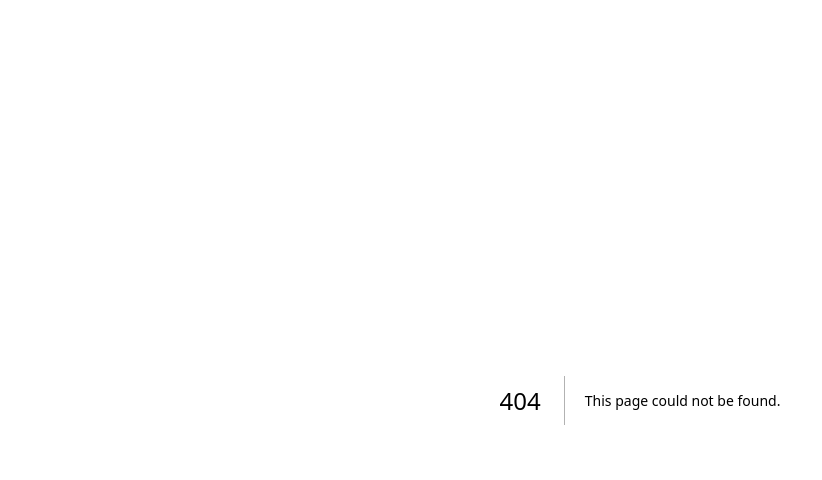
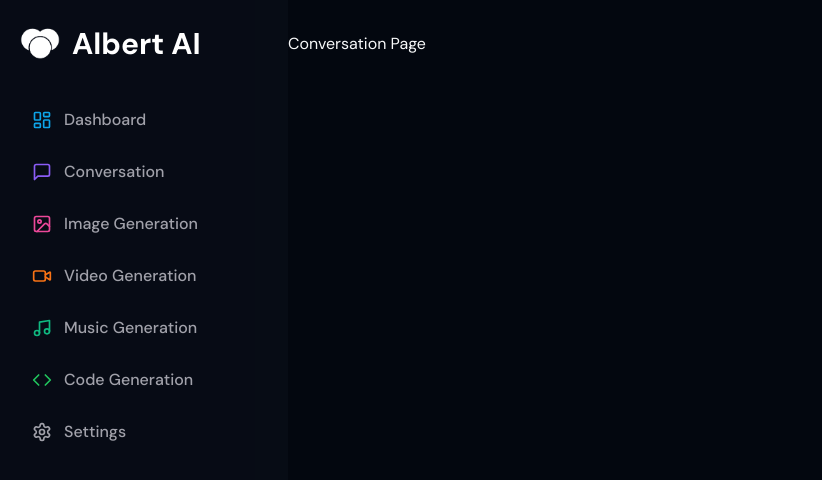
Before and after one commit to Yokesh0811/albert-ai, a Next.js app: page /conersationPage in a window 1280 px wide. Before the commit this address had no page. Shown: the top 480 px of the page, without its empty margins (0-822 px from the left). Built offline with nearby package versions, Linux system fonts and the light colour scheme.

Commit message:
navabar alignment resolved

```diff
--- /dev/null
+++ b/app/(dashboard)/(routes)/conersationPage/page.tsx
@@ -0,0 +1,9 @@
+const conversationPage = () => {
+    return (
+        <div>
+            Conversation Page
+        </div>
+    );
+}
+
+export default conversationPage;
--- a/app/(dashboard)/layout.tsx
+++ b/app/(dashboard)/layout.tsx
@@ -8,7 +8,7 @@ const dashboardPage = ({
 }) => {
     return (
         <div className="h-full relative">
-            <div className="hidden h-full md:flex md:w-72 md:col md:fixed md:inset-y-0 z-[80] bg-gray-900">
+            <div className="hidden h-full md:flex md:w-72 md:col md:fixed md:inset-y-0 z-[80] bg-gray-900/30">
                 <Sidebar />
             </div>
             <main className="md:pl-72">
--- a/components/sidebar.tsx
+++ b/components/sidebar.tsx
@@ -62,8 +62,8 @@ const Sidebar = () => {
     const pathname = usePathname();
 
     return (
-        <div className="space-y-4 py-4 flex flex-col h-full bg-[#111827] text-white">
-            <div className="px-x py-2 flex-1">
+        <div className="w-full space-y-4 py-4 flex flex-col h-full text-white">
+            <div className=" px-2 py-2 flex-1">
                 <Link href="/dashboard" className="flex items-center pl-3 mb-8">
                     <div className="relative w-10 h-10 mr-3">
                         <Image fill alt="Logo" src="/ai-saas-logo.png" />
```
